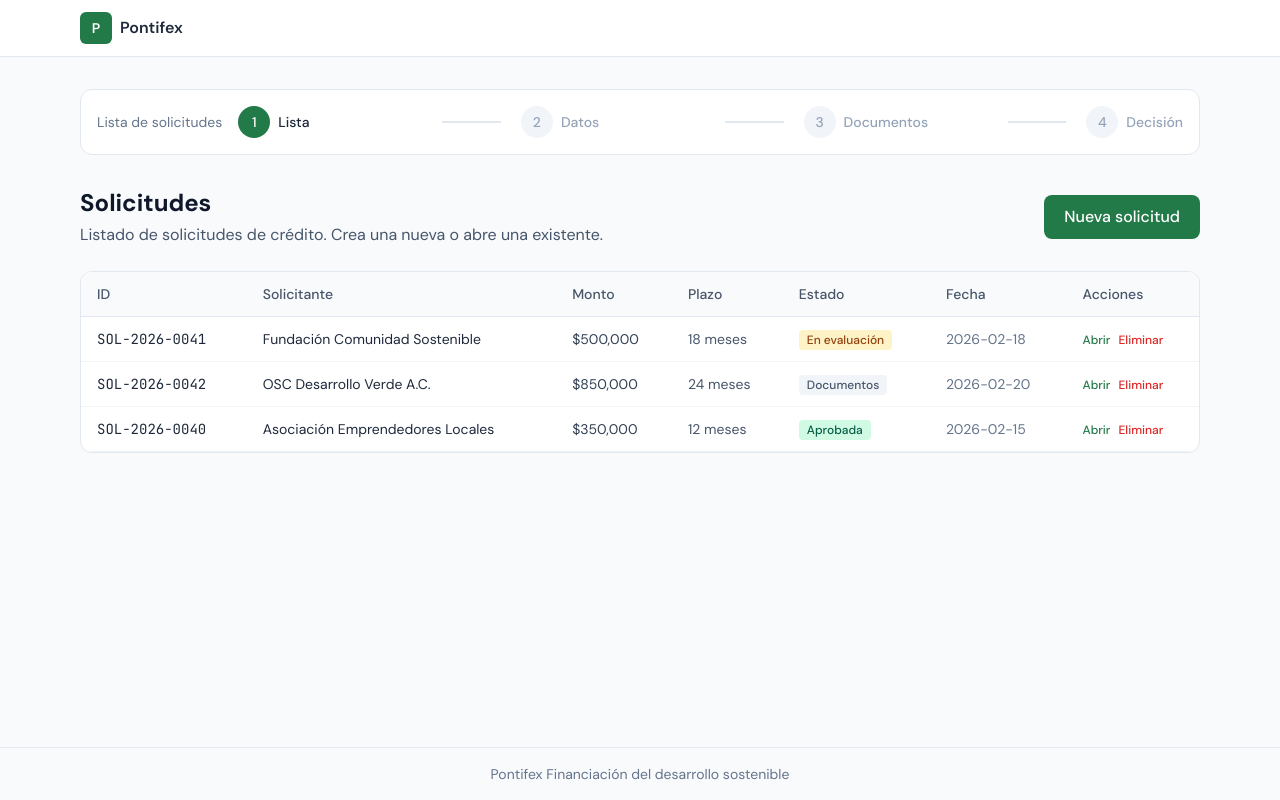
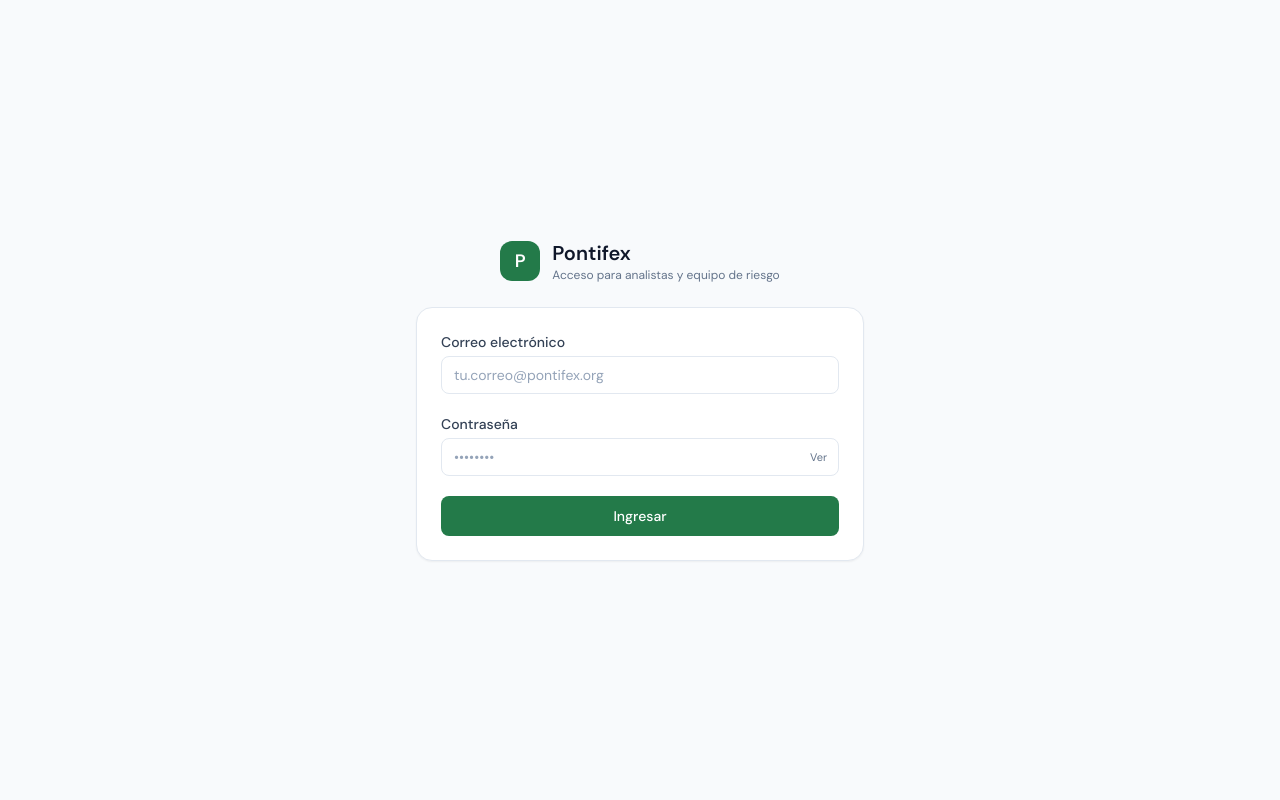
Before and after one commit to HectorGtz27/mvp_pontifex2, a React (Vite) app: page / in a window 1280 px wide. Built offline with nearby package versions, Linux system fonts and the light colour scheme.

Commit message:
Adding a logging

```diff
--- a/src/App.jsx
+++ b/src/App.jsx
@@ -1,7 +1,42 @@
+import { useState, useEffect } from 'react'
 import { Routes, Route, Link, Navigate } from 'react-router-dom'
 import FullFlow from './pages/FullFlow'
+import Login from './pages/Login'
 
 function App() {
+  const [user, setUser] = useState(null)
+
+  useEffect(() => {
+    try {
+      const stored = window.localStorage.getItem('pontifex_user')
+      if (stored) setUser(JSON.parse(stored))
+    } catch {
+      // ignore storage errors in prototype
+    }
+  }, [])
+
+  const handleLogin = (userData) => {
+    setUser(userData)
+    try {
+      window.localStorage.setItem('pontifex_user', JSON.stringify(userData))
+    } catch {
+      // ignore
+    }
+  }
+
+  const handleLogout = () => {
+    setUser(null)
+    try {
+      window.localStorage.removeItem('pontifex_user')
+    } catch {
+      // ignore
+    }
+  }
+
+  if (!user) {
+    return <Login onLogin={handleLogin} />
+  }
+
   return (
     <div className="min-h-screen flex flex-col">
       <header className="bg-white border-b border-slate-200 sticky top-0 z-10">
@@ -10,11 +45,23 @@ function App() {
             <div className="w-8 h-8 rounded-md bg-pontifex-600 flex items-center justify-center text-white font-semibold text-sm">P</div>
             <span className="font-semibold text-slate-800">Pontifex</span>
           </Link>
+          <div className="flex items-center gap-3">
+            <span className="text-xs sm:text-sm text-slate-600">
+              Sesión: <span className="font-medium text-slate-800">{user.name}</span>
+            </span>
+            <button
+              type="button"
+              onClick={handleLogout}
+              className="px-2.5 py-1.5 text-xs sm:text-sm rounded-md border border-slate-200 text-slate-600 hover:bg-slate-100"
+            >
+              Cerrar sesión
+            </button>
+          </div>
         </div>
       </header>
       <main className="flex-1 max-w-6xl w-full mx-auto px-4 py-8">
         <Routes>
-          <Route path="/" element={<FullFlow />} />
+          <Route path="/" element={<FullFlow user={user} />} />
           <Route path="/documentos" element={<Navigate to="/" replace />} />
           <Route path="/decision" element={<Navigate to="/" replace />} />
           <Route path="/covenants" element={<Navigate to="/" replace />} />
--- /dev/null
+++ b/src/pages/Login.jsx
@@ -0,0 +1,116 @@
+import { useState } from 'react'
+
+const DEMO_PASSWORD = 'pontifex'
+
+export default function Login({ onLogin }) {
+  const [email, setEmail] = useState('')
+  const [password, setPassword] = useState('')
+  const [showPassword, setShowPassword] = useState(false)
+  const [error, setError] = useState('')
+  const [loading, setLoading] = useState(false)
+
+  const handleSubmit = (e) => {
+    e.preventDefault()
+    setError('')
+    if (!email.trim() || !password.trim()) {
+      setError('Ingresa tu correo y contraseña.')
+      return
+    }
+    if (password !== DEMO_PASSWORD) {
+      setError(`Contraseña incorrecta. Usa la contraseña demo: ${DEMO_PASSWORD}`)
+      return
+    }
+    setLoading(true)
+    setTimeout(() => {
+      const user = {
+        name: email.split('@')[0] || 'Analista',
+        email,
+        role: 'Analista de crédito',
+      }
+      onLogin?.(user)
+      setLoading(false)
+    }, 500)
+  }
+
+  return (
+    <div className="min-h-screen flex items-center justify-center bg-slate-50 px-4">
+      <div className="w-full max-w-md space-y-6">
+        <div className="flex items-center gap-3 justify-center">
+          <div className="w-10 h-10 rounded-xl bg-pontifex-600 flex items-center justify-center text-white font-semibold text-lg">
+            P
+          </div>
+          <div>
+            <h1 className="text-xl font-semibold text-slate-900">Pontifex</h1>
+            <p className="text-xs text-slate-500">
+              Acceso para analistas y equipo de riesgo
+            </p>
+          </div>
+        </div>
+
+        <form
+          onSubmit={handleSubmit}
+          className="bg-white rounded-2xl border border-slate-200 shadow-sm p-6 space-y-5"
+        >
+          <div className="space-y-1">
+            <label
+              htmlFor="email"
+              className="block text-sm font-medium text-slate-700"
+            >
+              Correo electrónico
+            </label>
+            <input
+              id="email"
+              type="email"
+              value={email}
+              onChange={(e) => setEmail(e.target.value)}
+              placeholder="tu.correo@pontifex.org"
+              className="w-full px-3 py-2 border border-slate-200 rounded-lg text-sm text-slate-900 placeholder-slate-400 focus:ring-2 focus:ring-pontifex-500 focus:border-pontifex-500"
+            />
+          </div>
+
+          <div className="space-y-1">
+            <label
+              htmlFor="password"
+              className="block text-sm font-medium text-slate-700"
+            >
+              Contraseña
+            </label>
+            <div className="relative">
+              <input
+                id="password"
+                type={showPassword ? 'text' : 'password'}
+                value={password}
+                onChange={(e) => setPassword(e.target.value)}
+                placeholder="••••••••"
+                className="w-full px-3 py-2 pr-16 border border-slate-200 rounded-lg text-sm text-slate-900 placeholder-slate-400 focus:ring-2 focus:ring-pontifex-500 focus:border-pontifex-500"
+              />
+              <button
+                type="button"
+                onClick={() => setShowPassword((v) => !v)}
+                className="absolute inset-y-0 right-1 my-1 px-2 text-[11px] rounded-md text-slate-500 hover:text-slate-700 hover:bg-slate-100"
+              >
+                {showPassword ? 'Ocultar' : 'Ver'}
+              </button>
+            </div>
+          </div>
+
+          {error && (
+            <p className="text-xs text-red-600 bg-red-50 border border-red-100 rounded-lg px-3 py-2">
+              {error}
+            </p>
+          )}
+
+          <button
+            type="submit"
+            disabled={loading}
+            className="w-full py-2.5 rounded-lg bg-pontifex-600 text-white text-sm font-medium hover:bg-pontifex-700 disabled:opacity-60 disabled:cursor-not-allowed"
+          >
+            {loading ? 'Ingresando…' : 'Ingresar'}
+          </button>
+
+
+        </form>
+      </div>
+    </div>
+  )
+}
```
